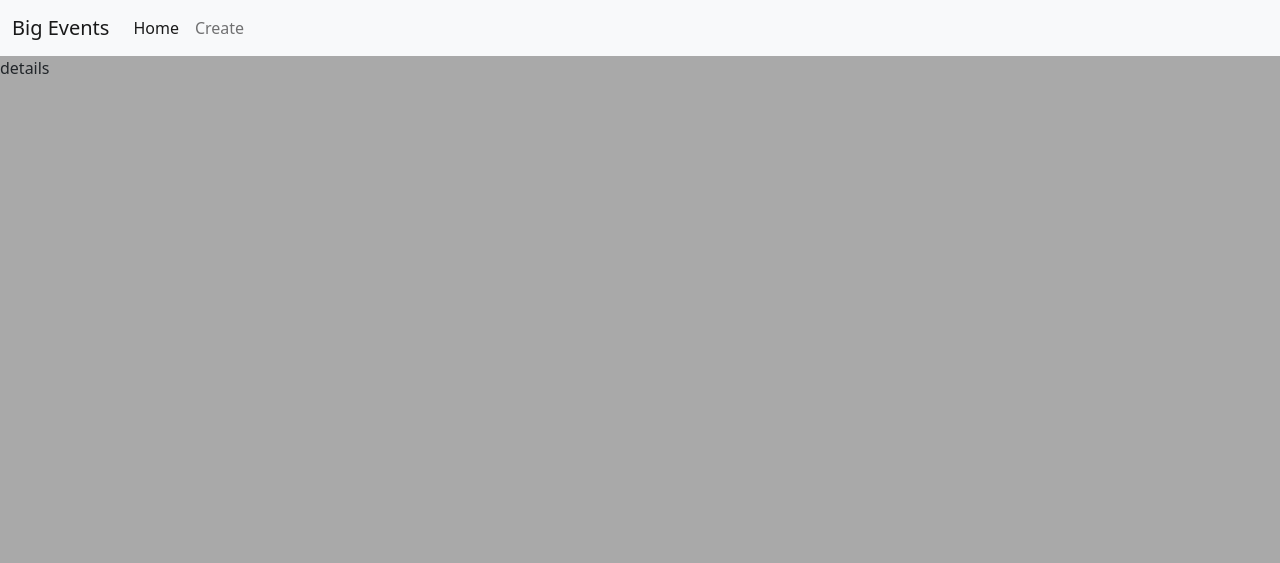
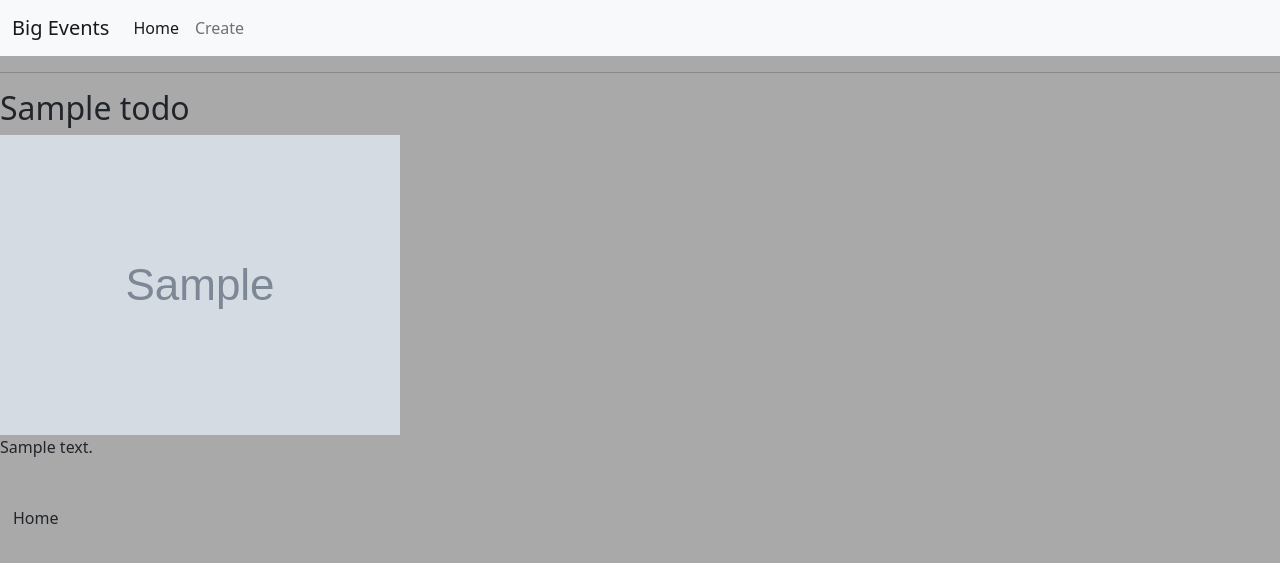
Before and after one commit to Senimtra/CF-CodeReview-13, a Symfony app: template event_management/templates/todo/details.html.twig in a window 1280 px wide. Shown: the top 563 px of the page. Run offline with Twig, Linux system fonts and the light colour scheme; the template is opened without the code that fills it: most values are stand-ins (such as "Sample title", 1, 10 or a date in 2020); grey boxes marked "Sample" are stand-in pictures; some libraries are stand-ins or nearby versions.

Commit message:
create basic details view

```diff
--- a/event_management/templates/todo/details.html.twig
+++ b/event_management/templates/todo/details.html.twig
@@ -1,7 +1,13 @@
 {% extends 'base.html.twig' %}
-
 {% block body %}
-
-    details
-
+    <hr>
+    <h2 class="page-header">{{todo.name}}</h2>
+    <img src="{{todo.image}}">
+    <ul class="list-group">
+        {# <li class="list-group-item">Due: <strong> {{todo.dueDate|date('F j, Y, g:i a')}} </strong> </li> #}
+    </ul>
+    <p>
+        {{todo.description}}
+    </p><br>
+    <a class="btn btn-default" href="/">Home</a>
 {% endblock %}
```
Also changed, not shown: event_management/src/Controller/TodoController.php (+26 -2 lines).
